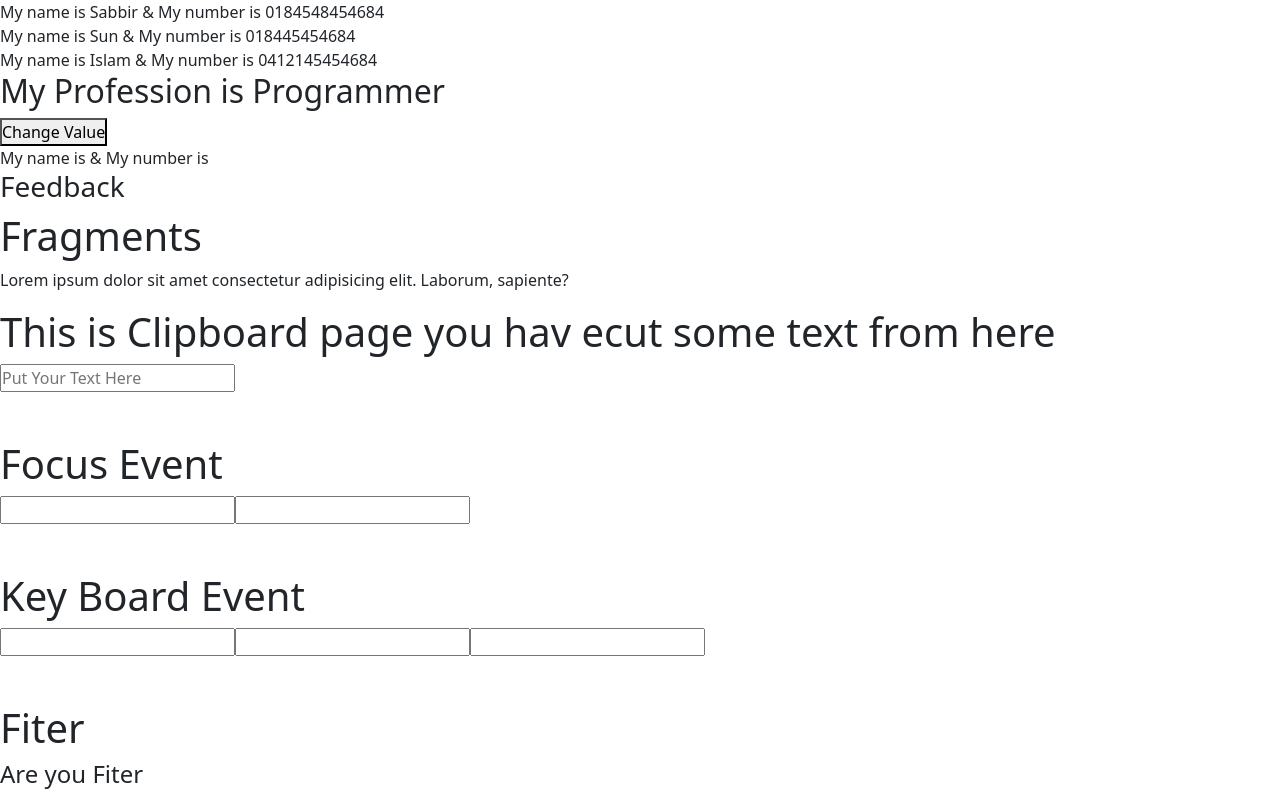
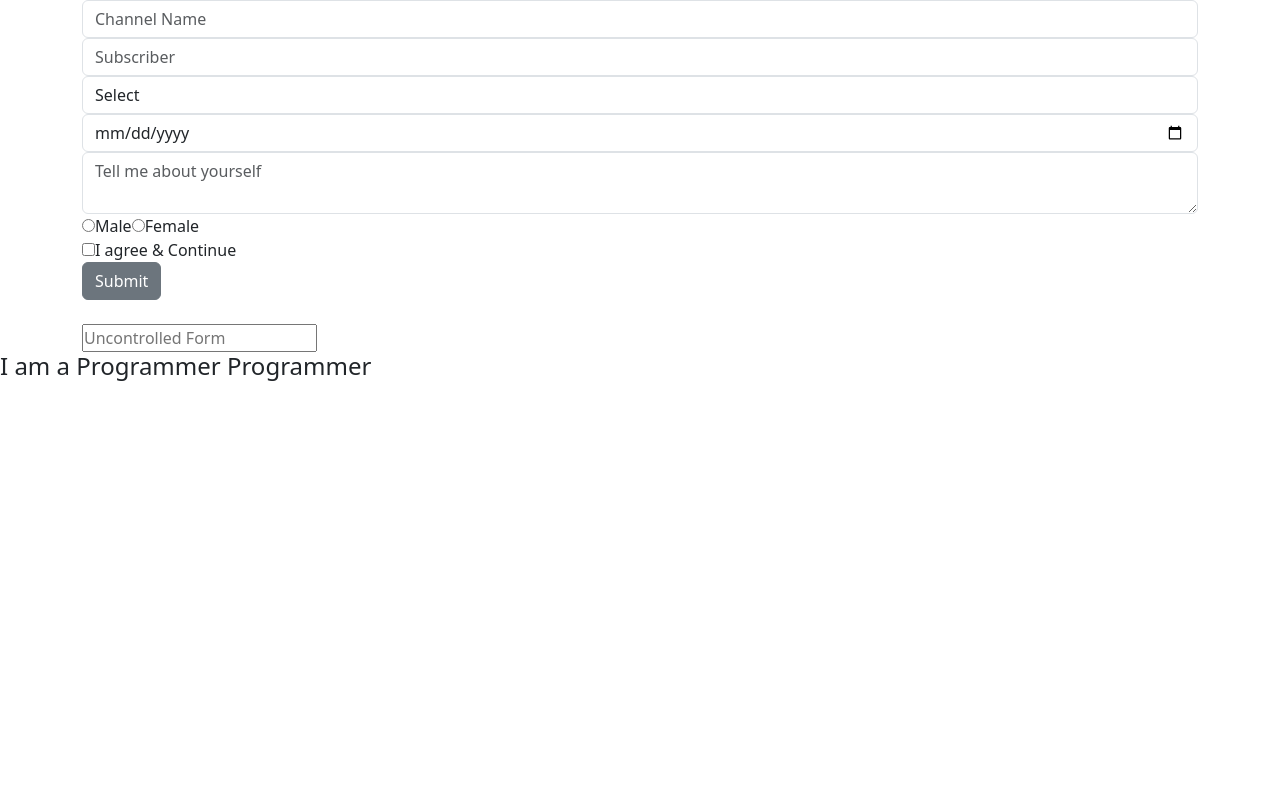
Before and after one commit to sabbirsun/practice-jsx, a React (Create React App) app in the folder practice/: page / in a window 1280 px wide. Shown: the top 800 px of the page. Built offline with nearby package versions, Linux system fonts and the light colour scheme.

Commit message:
expressions

```diff
--- a/practice/src/App.js
+++ b/practice/src/App.js
@@ -1,25 +1,26 @@
 import './App.css';
-import Home from './Pages/Home';
-import About from './Pages/About';
-import Contact from './Pages/Contact';
-import Feedback from './Pages/Feedback';
-import Fragment from './Pages/Fragment';
-import React from 'react';
-import Clipboardoncopy from './Pages/Clipboardoncopy';
-import Focus from './Pages/Focus';
-import Keyboard from './Pages/Keyboard';
-import Fiter from './Pages/Fiter';
-import WelComeAdmin from './Pages/WelComeAdmin'
-import Style from './Pages/Style';
-import ReactBootstrap from './Pages/ReactBootstrap';
-import Input from './Pages/Input';
+// import Home from './Pages/Home';
+// import About from './Pages/About';
+// import Contact from './Pages/Contact';
+// import Feedback from './Pages/Feedback';
+// import Fragment from './Pages/Fragment';
+// import React from 'react';
+// import Clipboardoncopy from './Pages/Clipboardoncopy';
+// import Focus from './Pages/Focus';
+// import Keyboard from './Pages/Keyboard';
+// import Fiter from './Pages/Fiter';
+// import WelComeAdmin from './Pages/WelComeAdmin'
+// import Style from './Pages/Style';
+// import ReactBootstrap from './Pages/ReactBootstrap';
+// import Input from './Pages/Input';
 import Form from './Pages/Form';
 import Controlled from './Pages/Controlled';
+import Expressions from './Pages/Expressions';
 
 function App() {
   return (
     <>
-      <Home />
+      {/* <Home />
       <About />
       <Contact />
       <Feedback />
@@ -31,9 +32,10 @@ function App() {
       <WelComeAdmin />
       <Style />
       <ReactBootstrap />
-      <Input />
+      <Input /> */}
       <Form />
       <Controlled />
+      <Expressions />
     </>
   );
 }
--- /dev/null
+++ b/practice/src/Pages/Expressions.jsx
@@ -0,0 +1,17 @@
+import React from 'react';
+
+function Expressions() {
+    const obj = {
+        name: "Sabbir",
+        Roll: 109,
+        Prof: "Programmer"
+    };
+
+    return (
+        <div>
+            <h4>I am a Programmer {obj.Prof}</h4>
+        </div>
+    );
+}
+
+export default Expressions;
```
